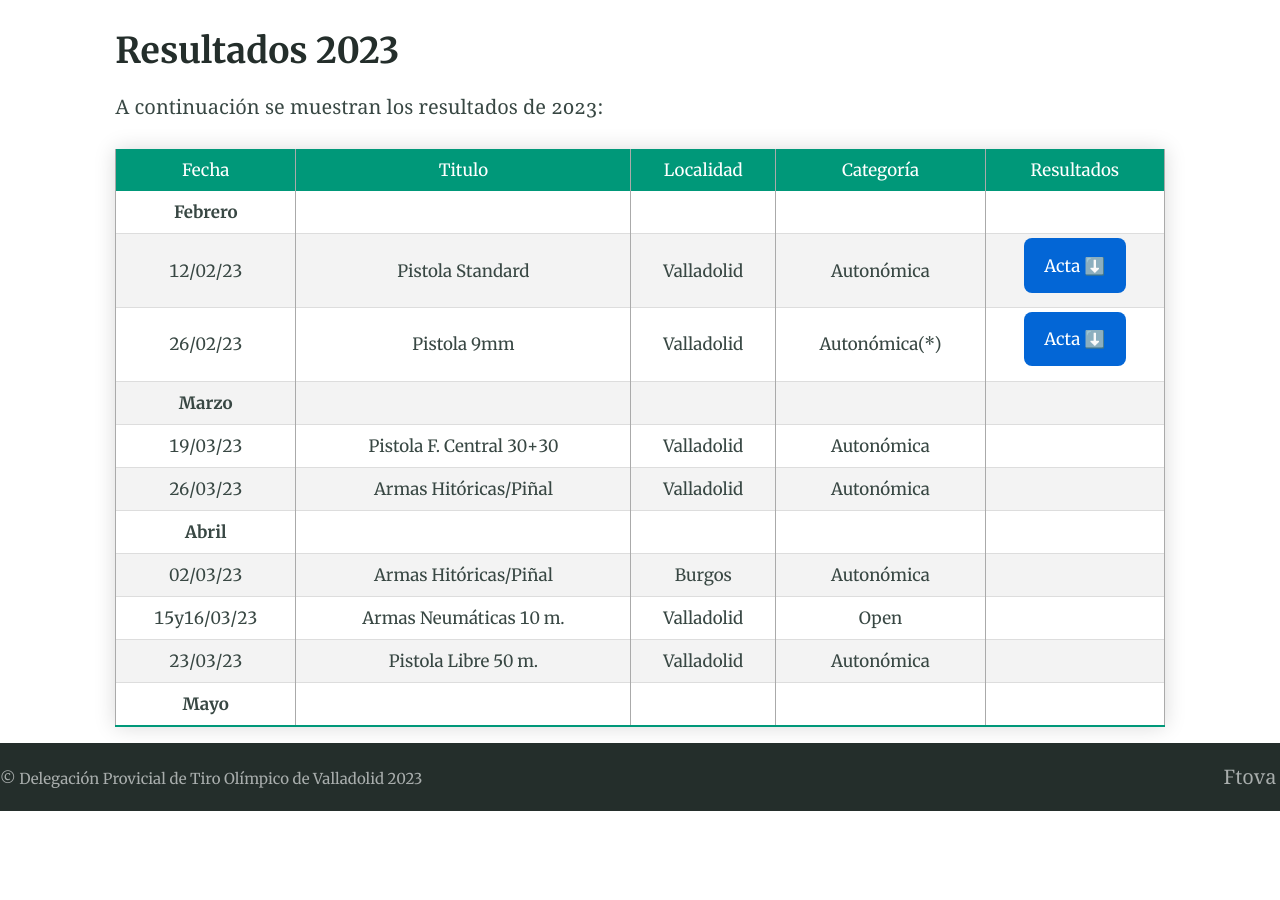
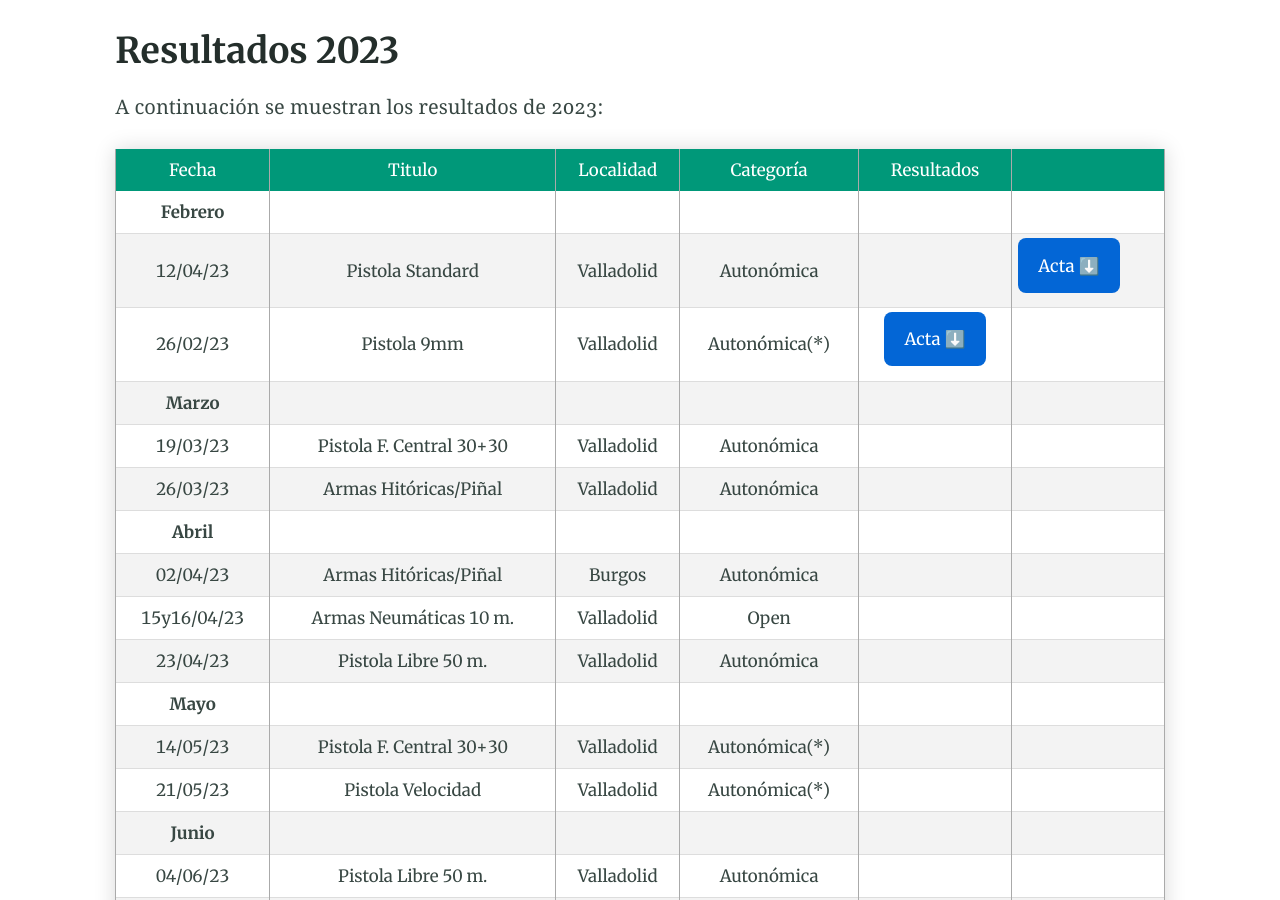
Before and after one commit to ftova/resultados, a Jekyll site: the page built from index.md, in a window 1280 px wide and 900 px high, scrolled down 506 px. Built offline with Jekyll 4.4.1, drawn with Linux system fonts in a browser that asks for light colours; before the commit the page ends 1317 px from its top, so only the background shows below that; some of the changed text lies outside the part shown.

Commit message:
Update index.md

```diff
--- a/index.md
+++ b/index.md
@@ -15,13 +15,19 @@ A continuación se muestran los resultados de 2023:
 | Fecha      | Titulo | Localidad     | Categoría    | Resultados |
 |    :----:   |    :----:   |    :----:   |     :----:   |     :----:   |
 | **Febrero** |      |   |   |   |
-| 12/02/23 | Pistola Standard | Valladolid | Autonómica | {% include button.html text="Acta ⬇️" link="./resultados/2023/1ps120223.pdf" color="#0366d6" %} |
+| 12/04/23 | Pistola Standard | Valladolid | Autonómica |  |  {% include button.html text="Acta ⬇️" link="./resultados/2023/1ps120223.pdf" color="#0366d6" %} |
 | 26/02/23 | Pistola 9mm | Valladolid | Autonómica(*) | {% include button.html text="Acta ⬇️" link="./resultados/2023/sample.pdf" color="#0366d6" %} |
 | **Marzo** |      |   |   |   |
 | 19/03/23 | Pistola F. Central 30+30 | Valladolid | Autonómica |  |
 | 26/03/23 | Armas Hitóricas/Piñal | Valladolid | Autonómica |  |
 | **Abril** |      |   |   |   |
-| 02/03/23 | Armas Hitóricas/Piñal | Burgos | Autonómica |  |
-| 15y16/03/23 | Armas Neumáticas 10 m. | Valladolid | Open |  |
-| 23/03/23 | Pistola Libre 50 m. | Valladolid | Autonómica |  |
+| 02/04/23 | Armas Hitóricas/Piñal | Burgos | Autonómica |  |
+| 15y16/04/23 | Armas Neumáticas 10 m. | Valladolid | Open |  |
+| 23/04/23 | Pistola Libre 50 m. | Valladolid | Autonómica |  |
 | **Mayo** |      |   |   |   |
+| 14/05/23 | Pistola F. Central 30+30 | Valladolid | Autonómica(*) |  |
+| 21/05/23 | Pistola Velocidad | Valladolid | Autonómica(*) |  |
+| **Junio** |      |   |   |   |
+| 04/06/23 | Pistola Libre 50 m. | Valladolid | Autonómica |  |
+| 18/06/23 | Pistola Standard | Valladolid | Autonómica |  |
+| **Julio** |      |   |   |   |
```
